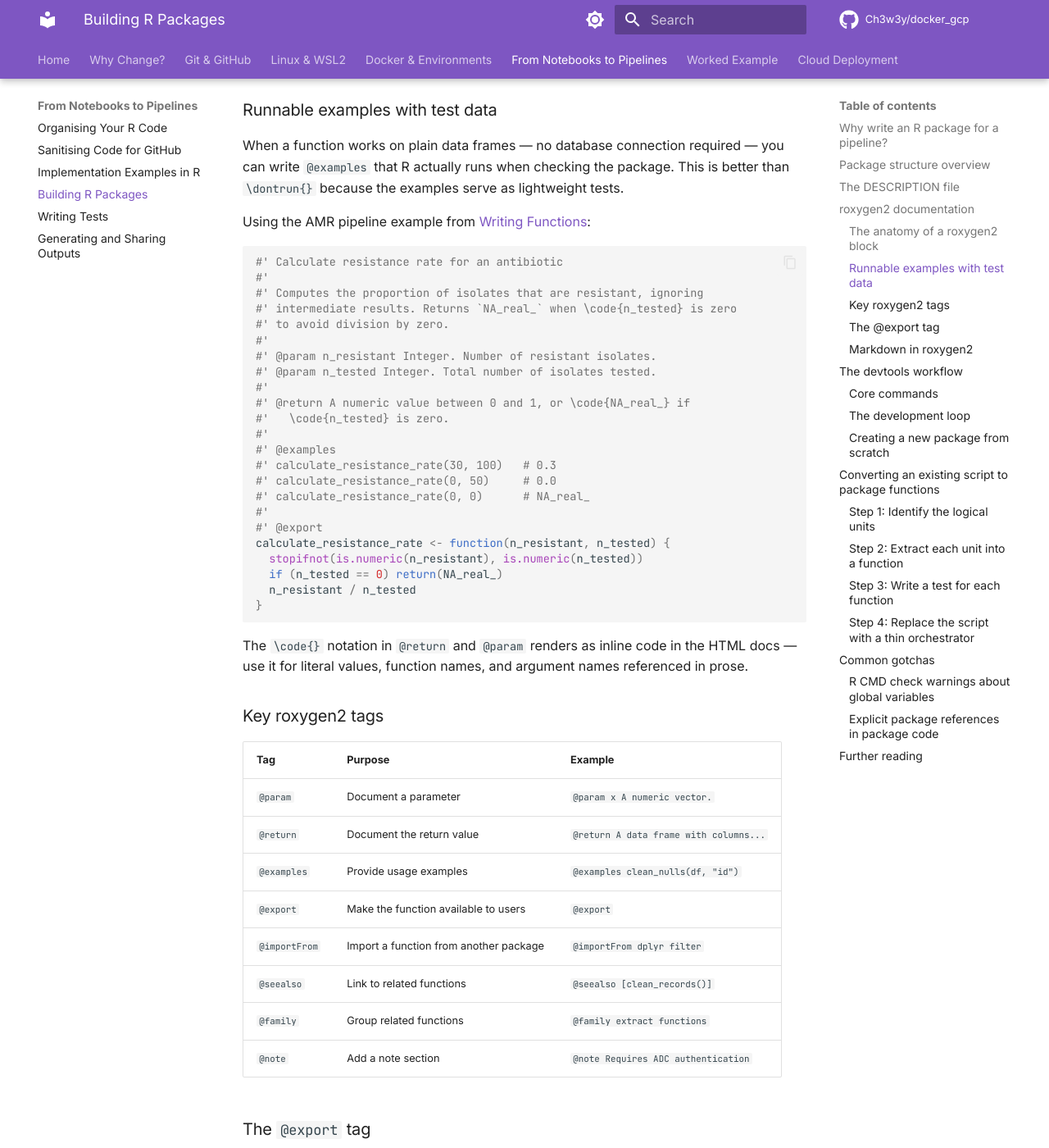
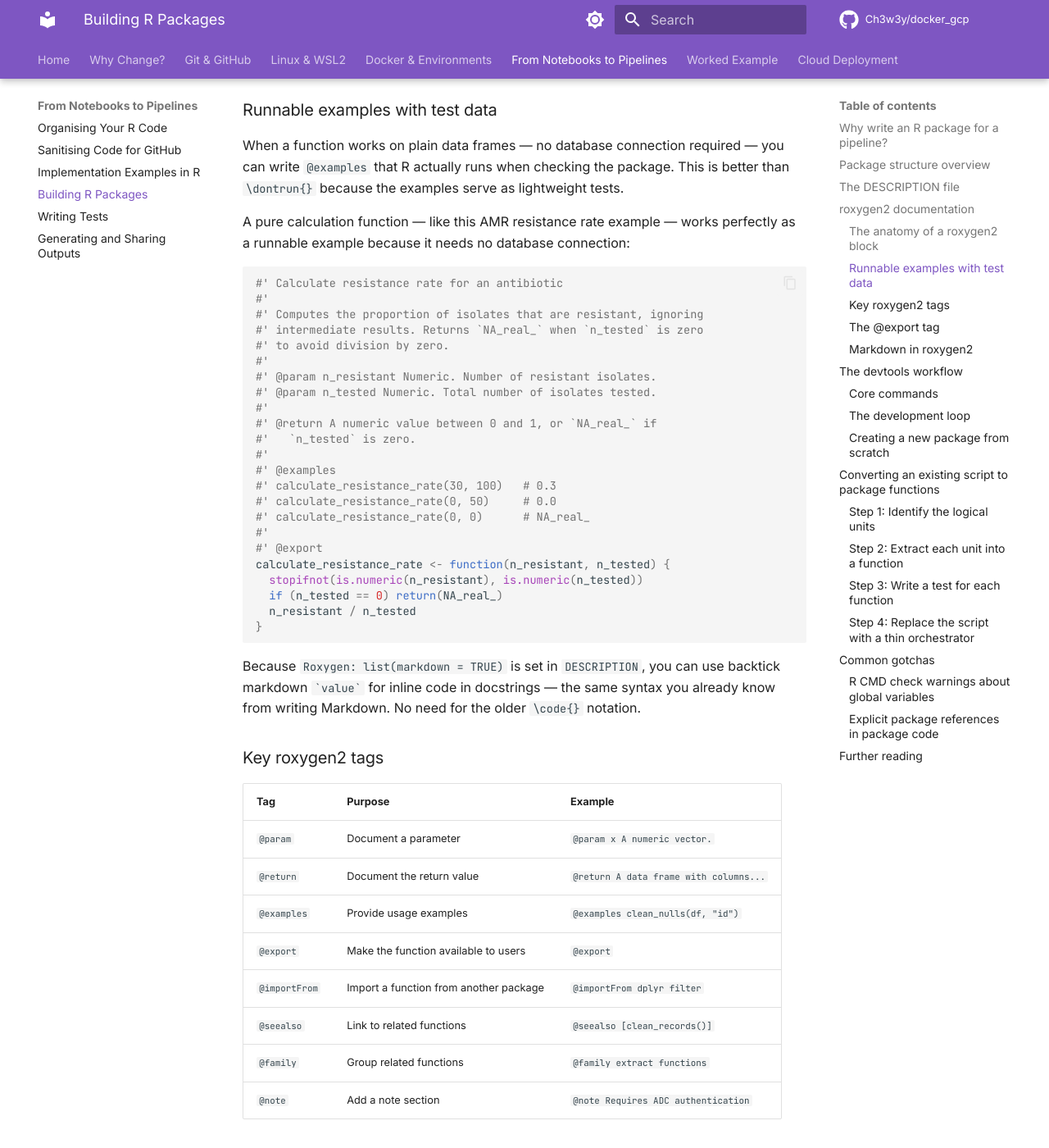
Before and after one commit to Ch3w3y/docker_gcp, an MkDocs documentation site: the page built from docs/r-packages.md, in a window 1280 px wide and 1400 px high, scrolled down 3911 px. Shown: the whole window at 82% size. Built offline with MkDocs 1.6.1 and Material for MkDocs 9.7.7, drawn with Linux system fonts in a browser that asks for light colours; comment, search, counter and statistics services are not loaded.

Commit message:
docs: fix r-packages runnable example — consistent markdown and types
Co-Authored-By: Claude Sonnet 4.6 <noreply@anthropic.com>

`````diff
--- a/docs/r-packages.md
+++ b/docs/r-packages.md
@@ -164,20 +164,20 @@ fetch_patient_records <- function(project,
 
 When a function works on plain data frames — no database connection required — you can write `@examples` that R actually runs when checking the package. This is better than `\dontrun{}` because the examples serve as lightweight tests.
 
-Using the AMR pipeline example from [Writing Functions](writing-functions.md):
+A pure calculation function — like this AMR resistance rate example — works perfectly as a runnable example because it needs no database connection:
 
 ````r
 #' Calculate resistance rate for an antibiotic
 #'
 #' Computes the proportion of isolates that are resistant, ignoring
-#' intermediate results. Returns `NA_real_` when \code{n_tested} is zero
+#' intermediate results. Returns `NA_real_` when `n_tested` is zero
 #' to avoid division by zero.
 #'
-#' @param n_resistant Integer. Number of resistant isolates.
-#' @param n_tested Integer. Total number of isolates tested.
+#' @param n_resistant Numeric. Number of resistant isolates.
+#' @param n_tested Numeric. Total number of isolates tested.
 #'
-#' @return A numeric value between 0 and 1, or \code{NA_real_} if
-#'   \code{n_tested} is zero.
+#' @return A numeric value between 0 and 1, or `NA_real_` if
+#'   `n_tested` is zero.
 #'
 #' @examples
 #' calculate_resistance_rate(30, 100)   # 0.3
@@ -192,7 +192,7 @@ calculate_resistance_rate <- function(n_resistant, n_tested) {
 }
 ````
 
-The `\code{}` notation in `@return` and `@param` renders as inline code in the HTML docs — use it for literal values, function names, and argument names referenced in prose.
+Because `Roxygen: list(markdown = TRUE)` is set in `DESCRIPTION`, you can use backtick markdown `` `value` `` for inline code in docstrings — the same syntax you already know from writing Markdown. No need for the older `\code{}` notation.
 
 ### Key roxygen2 tags
 
`````
